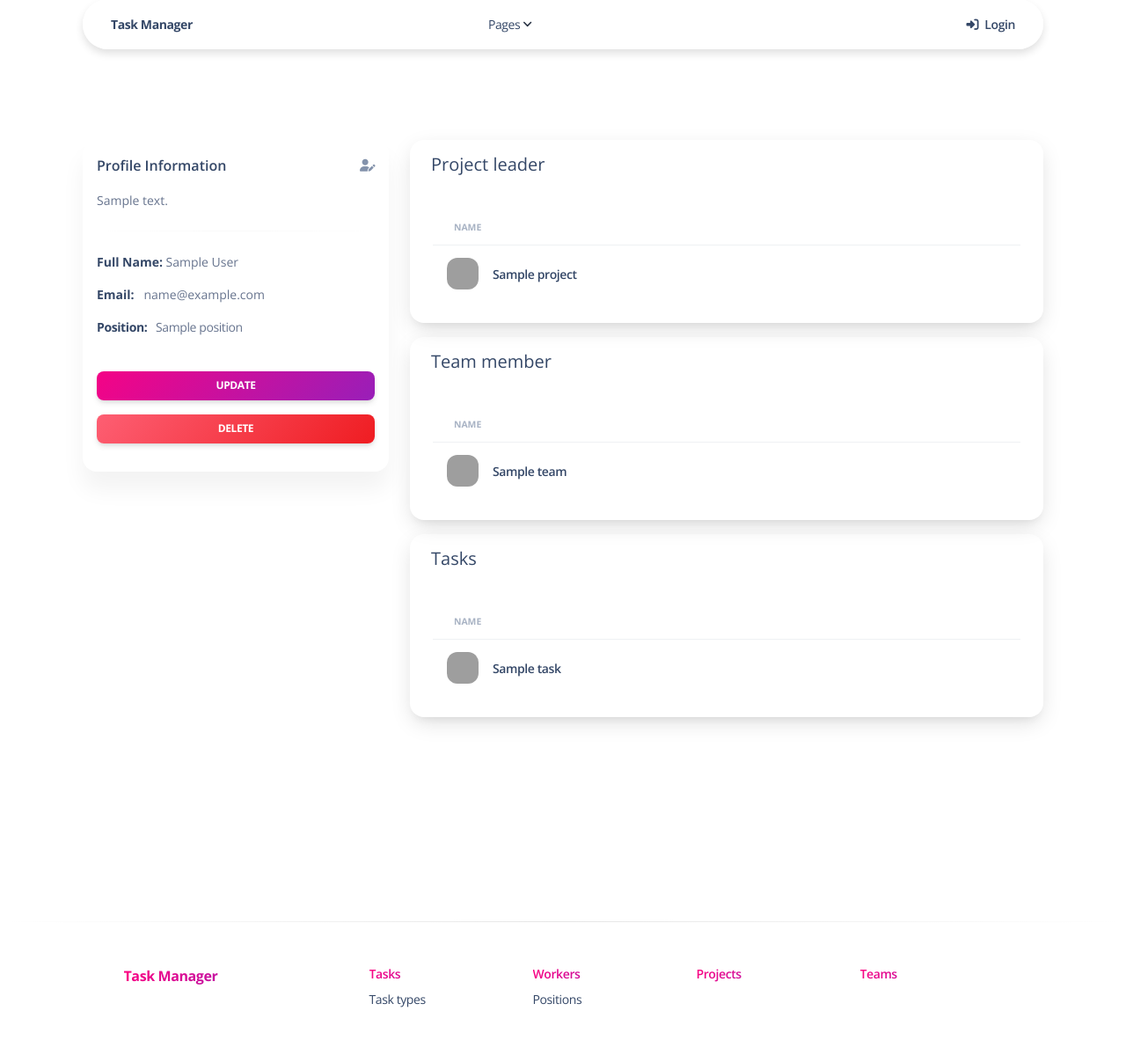
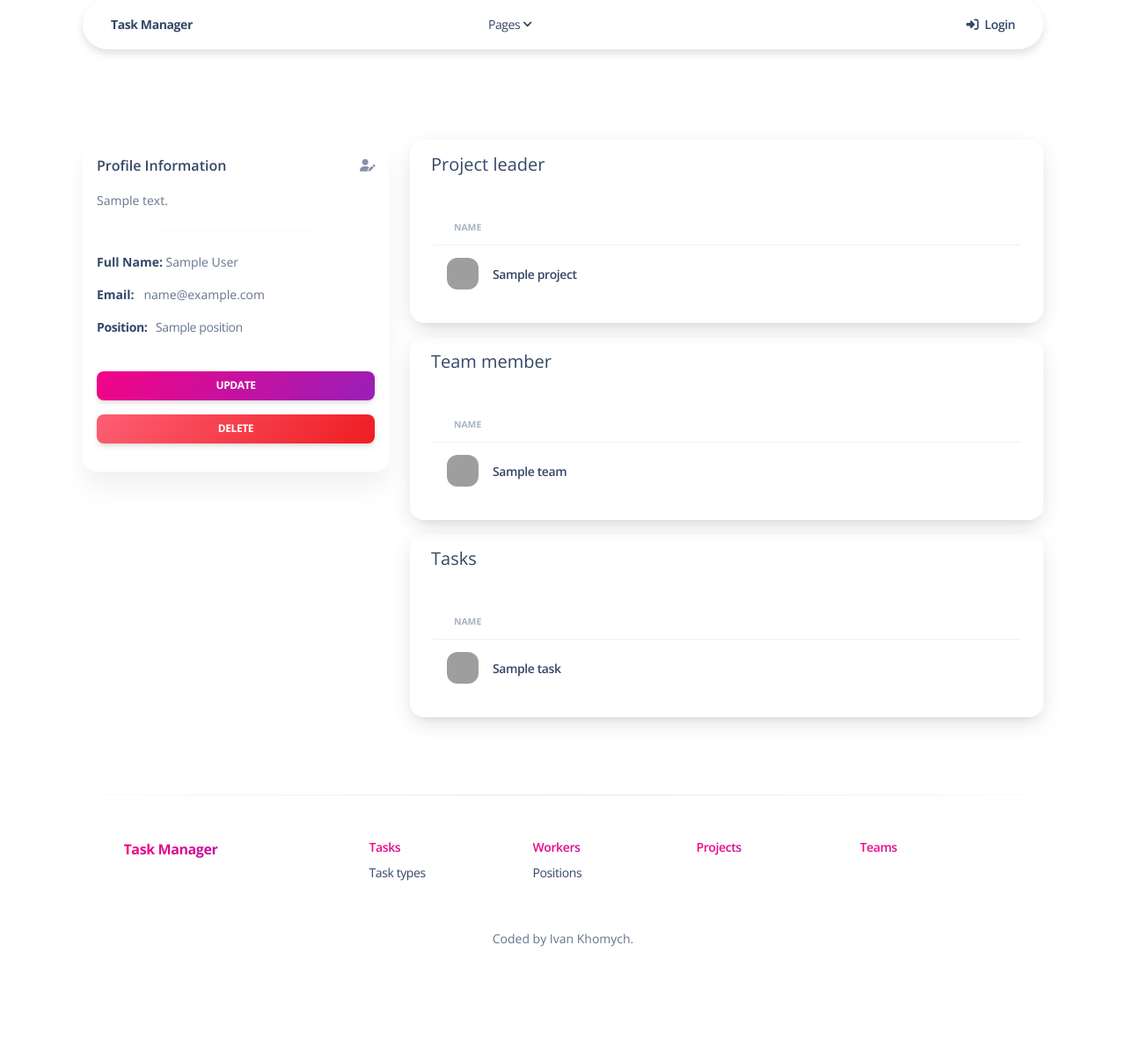
Before and after one commit to Khomychh/task_manager_site, a Django app: page /workers/1/ in a window 1280 px wide. Shown: the part 17-1216 px from the top of the page at 88% size. After the commit the page ends 1093 px from the top, so only its background shows below. Run offline with Django 5.2, Linux system fonts and the light colour scheme; tables that the repository leaves empty hold one stand-in row (values such as "Sample post"); some libraries are stand-ins or nearby versions; grey boxes are pictures that could not be loaded.

Commit message:
style: adjust bottom padding across pages for consistent spacing

```diff
--- a/templates/tasks/task_detail.html
+++ b/templates/tasks/task_detail.html
@@ -7,11 +7,11 @@
 {% endblock %}
 
 {% block content %}
-<section class="my-5 py-5">
+<section class="my-5 pt-5">
   <div class="container">
     <div class="row pt-lg-6">
       <div class="col-lg-4">
-        <div class="sticky-top mt-3" style="top: 90px">
+        <div class="sticky-top mt-3" style="top: 90px; z-index: 0">
           <div class="card-body card border-0 shadow-sm overflow-hidden">
 
             {# Name #}
@@ -126,7 +126,7 @@
       <div class="col-lg-8">
         <div class="row mt-3">
           <div class="col-12">
-            <div class="position-relative border-radius-xl overflow-hidden shadow-lg mb-7">
+            <div class="position-relative border-radius-xl overflow-hidden shadow-lg mb-0">
 
               {# Start block #}
               <div class="container">
--- a/templates/tasks/task_type_detail.html
+++ b/templates/tasks/task_type_detail.html
@@ -7,11 +7,11 @@
 {% endblock %}
 
 {% block content %}
-  <section class="my-5 py-5">
+  <section class="my-5 pt-5">
     <div class="container">
       <div class="row pt-lg-6">
         <div class="col-lg-4">
-          <div class="sticky-top mt-3" style="top: 90px">
+          <div class="sticky-top mt-3" style="top: 90px; z-index: 0">
             <div class="card-body card border-0 shadow-sm overflow-hidden">
 
               {# Name #}
@@ -39,7 +39,7 @@
         <div class="col-lg-8">
           <div class="row mt-3">
             <div class="col-12">
-              <div class="position-relative border-radius-xl overflow-hidden shadow-lg mb-7">
+              <div class="position-relative border-radius-xl overflow-hidden shadow-lg mb-0">
 
                 {# Start block #}
                 <div class="container">
--- a/templates/tasks/worker_detail.html
+++ b/templates/tasks/worker_detail.html
@@ -8,11 +8,11 @@
 {% endblock %}
 
 {% block content %}
-  <section class="my-5 py-5">
+  <section class="my-5 pt-5">
   <div class="container">
     <div class="row pt-lg-6">
       <div class="col-12 col-xl-4 mt-3">
-        <div class="card sticky-top" style="top: 90px">
+        <div class="card sticky-top" style="top: 90px; z-index: 0">
           <div class="card-header pb-0 p-3">
             <div class="row">
               <div class="col-md-8 d-flex align-items-center">
@@ -66,7 +66,7 @@
       </div>
 
       {# block projects #}
-      <div class="col-lg-8">
+      <div class="col-12 col-xl-8">
         <div class="row mt-3">
           <div class="col-12">
             <div class="position-relative border-radius-xl overflow-hidden shadow-lg">
@@ -177,7 +177,7 @@
         </div>
         <div class="row mt-3">
           <div class="col-12">
-            <div class="position-relative border-radius-xl overflow-hidden shadow-lg mb-7">
+            <div class="position-relative border-radius-xl overflow-hidden shadow-lg mb-0">
 
               {# Tasks #}
               <div class="container">
```
Also changed, not shown: templates/tasks/position_detail.html (+4 -4 lines), templates/tasks/project_detail.html (+4 -4 lines), templates/tasks/team_detail.html (+4 -4 lines).
